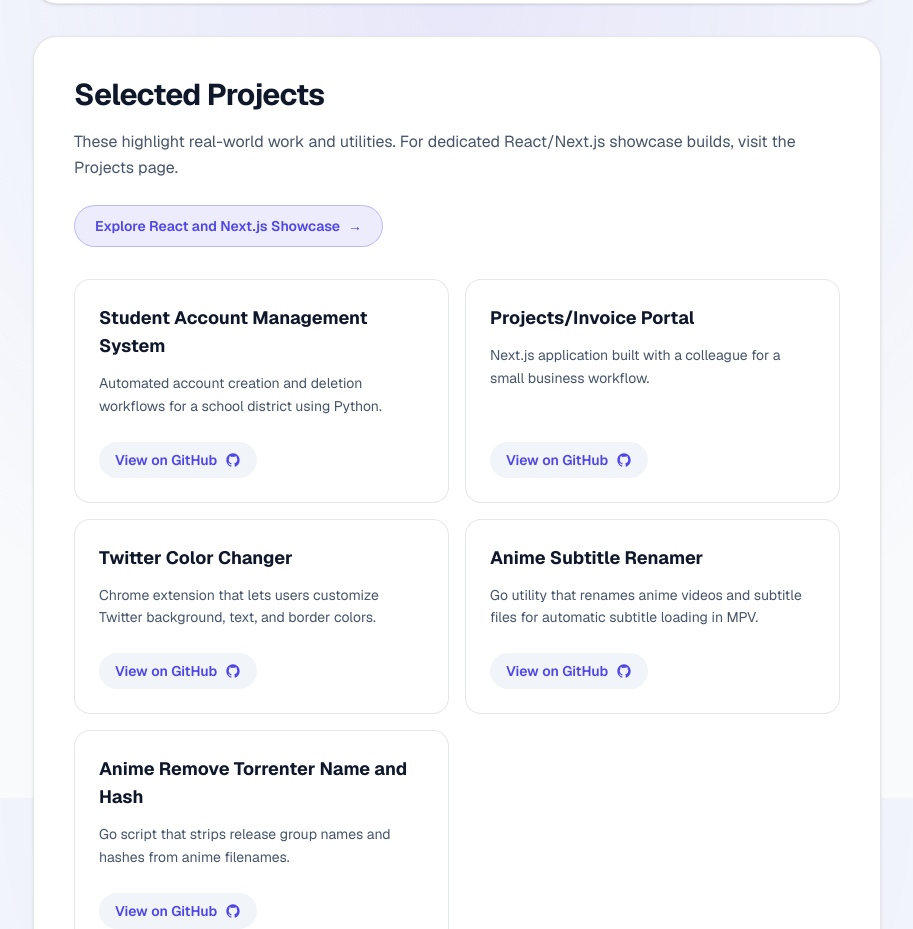
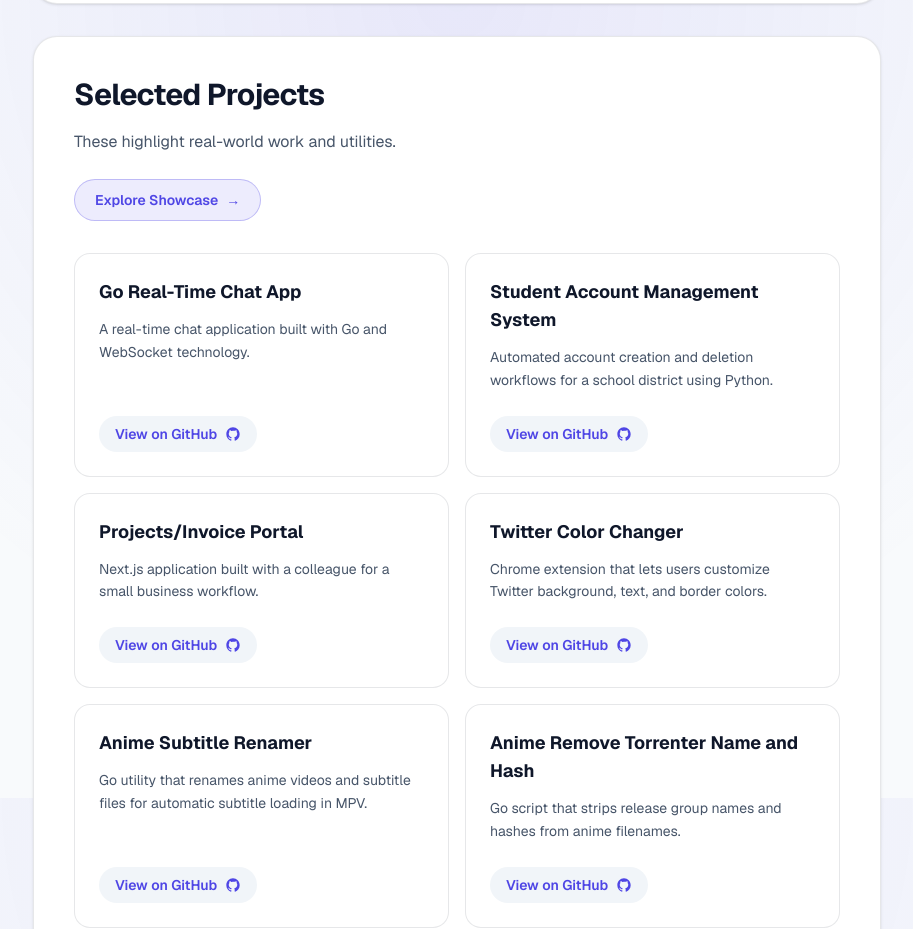
Before and after one commit to jordankalebpage/jordan-page-dev, a Next.js app: page / in a window 1280 px wide. Shown: the part 2402-3331 px from the top of the page, without its empty margins (183-1096 px from the left). Built offline with nearby package versions, Linux system fonts and the light colour scheme.

Commit message:
feat: add new project "Go Real-Time Chat App" to resumeProjects and update link text for project exploration

```diff
--- a/app/content.ts
+++ b/app/content.ts
@@ -102,6 +102,12 @@ export const experience: ExperienceRole[] = [
 
 export const resumeProjects: ResumeProject[] = [
   {
+    name: "Go Real-Time Chat App",
+    description:
+      "A real-time chat application built with Go and WebSocket technology.",
+    href: "https://github.com/jordankalebpage/go-chat",
+  },
+  {
     name: "Student Account Management System",
     description:
       "Automated account creation and deletion workflows for a school district using Python.",
--- a/app/page.tsx
+++ b/app/page.tsx
@@ -183,15 +183,14 @@ export default function Home() {
           Selected Projects
         </h2>
         <p className="mt-4 text-base leading-relaxed text-(--text-secondary)">
-          These highlight real-world work and utilities. For dedicated
-          React/Next.js showcase builds, visit the Projects page.
+          These highlight real-world work and utilities.
         </p>
         <div className="mt-6">
           <Link
             className="inline-flex items-center gap-2 rounded-full border border-(--accent-border) bg-(--accent-hover-bg) px-5 py-2.5 text-sm font-semibold text-(--accent) transition-all hover:bg-(--accent) hover:text-white dark:hover:text-black focus-visible:outline-none focus-visible:ring-2 focus-visible:ring-(--focus-ring) focus-visible:ring-offset-2 focus-visible:ring-offset-(--focus-ring-offset) hover:-translate-y-0.5"
             href="/projects"
           >
-            Explore React and Next.js Showcase
+            Explore Showcase
             <span aria-hidden="true">&rarr;</span>
           </Link>
         </div>
```
